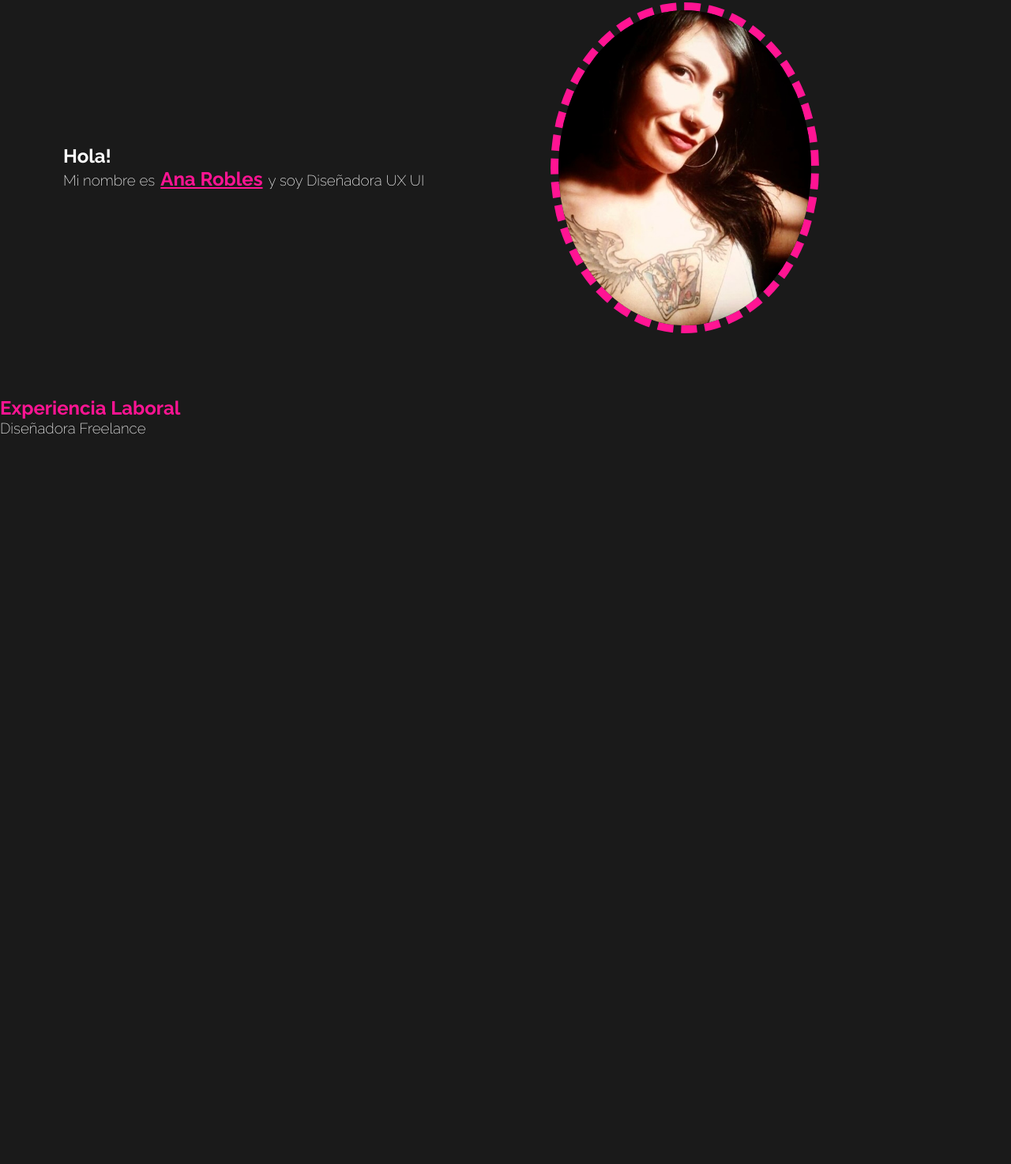
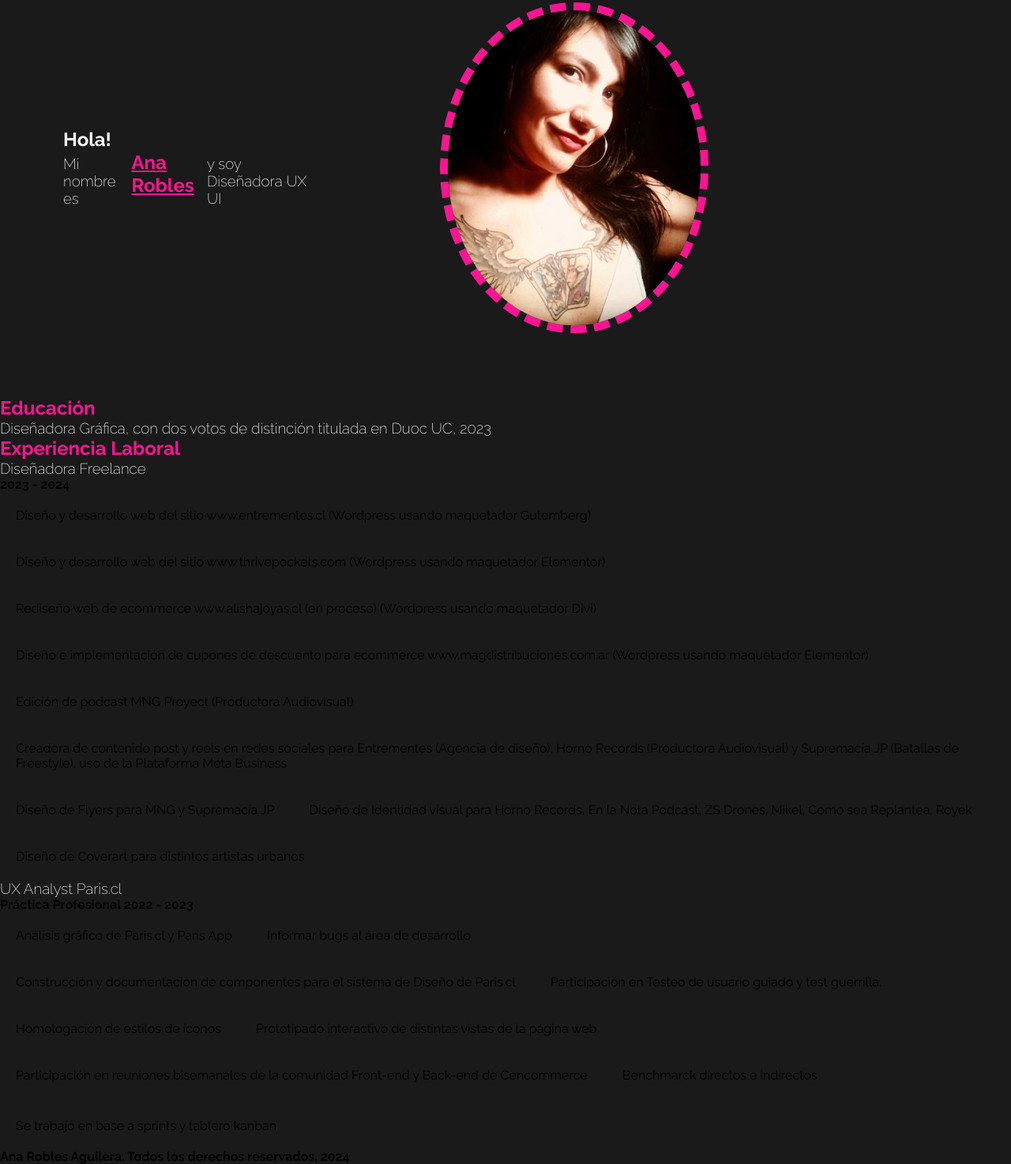
Before and after one commit to pizzadeveloper/AnaRob777.github.io, a plain HTML site: page index.html in a window 1280 px wide. Shown: the part 205-1679 px from the top of the page at 79% size. Before the commit the page ends 800 px from the top, so only its background shows below. Drawn offline with Linux system fonts and the light colour scheme.

Commit message:
segundo commit

```diff
--- a/index.html
+++ b/index.html
@@ -16,14 +16,11 @@
         <img class="logo" src="./assets/img/LOGO ANA LETRAS BLANCAS-03.png">
         <nav>
             <ul>
-                <li>
+                <li class="navegador">
                     <a>Curriculum</a>
                 </li>
-                <li>
+                <li class="navegador">
                     <a>Portafolio</a>
-                </li>
-                <li>
-                    <a>Forks</a>
                 </li>
             </ul>
         </nav>
@@ -37,23 +34,73 @@
                     <h2 class="name"><u>Ana Robles</u></h2>
                     <h3>y soy Diseñadora UX UI</h3>
                 </div>
-
             </div>
             <div class="foto-presentacion">
                 <img class=foto-hero src="./assets/img/mi foto.jpeg">
             </div>
+            <div class="area" >
+                <ul class="circles">
+                        <li></li>
+                        <li></li>
+                        <li></li>
+                        <li></li>
+                        <li></li>
+                        <li></li>
+                        <li></li>
+                        <li></li>
+                        <li></li>
+                        <li></li>
+                </ul>
+        </div >
         </section>
-        <section class="experiencia">
+        <section id="educación">
             <div>
+                <h2>Educación</h2>
+                <h3>Diseñadora Gráfica, con dos votos de distinción titulada en Duoc UC, 2023</h3>
+
+            </div>
+        </section>
+        <section id="experiencia">
+            <div class="minisec">
                 <h2>Experiencia Laboral</h2>
                 <h3>Diseñadora Freelance</h3>
-                <p></p>
+                <h4>2023 - 2024</h4>
+                <ul>
+                    <li><p>Diseño y desarrollo web del sitio www.entrementes.cl (Wordpress usando maquetador Gutemberg)</p>
+                    </li>
+                    <li><p>Diseño y desarrollo web del sitio www.thrivepockets.com (Wordpress usando maquetador Elementor)</p></li>
+                    <li><p>Rediseño web de ecommerce www.alishajoyas.cl (en proceso) (Wordpress usando maquetador Divi)</p></li>
+                    <li><p>Diseño e implementación de cupones de descuento para ecommerce www.magdistribuciones.com.ar (Wordpress usando maquetador Elementor)</p></li>
+                    <li><p>Edición de podcast MNG Proyect (Productora Audiovisual)</p></li>
+                    <li><p>Creadora de contenido post y reels en redes sociales para Entrementes (Agencia de diseño), Horno Records (Productora Audiovisual) y Supremacía JP (Batallas de Freestyle), uso de la Plataforma Meta Business
+                    </p></li>
+                    <li><p>Diseño de Flyers para MNG y Supremacía JP</p></li>
+                    <li><p>Diseño de Identidad visual para Horno Records, En la Nota Podcast, ZS Drones, Mikel, Como sea Replantea, Royek</p></li>
+                    <li><p>Diseño de Coverart para distintos artistas urbanos</p></li>
+                </ul>
             </div>
-
+            <div class="minisec">
+                <h3>UX Analyst Paris.cl</h3>
+                <h4>Práctica Profesional 2022 - 2023</h4>
+                <ul>
+                    <li><p>Análisis gráfico de Paris.cl y Paris App</p></li>
+                    <li><p>Informar bugs al área de desarrollo</p></li>
+                    <li><p>Construcción y documentación de componentes para el sistema de Diseño de Paris.cl</p></li>
+                    <li><p>Participación en Testeo de usuario guiado y test guerrilla.</p></li>
+                    <li><p>Homologación de estilos de íconos</p></li>
+                    <li><p>Prototipado interactivo de distintas vistas de la página web
+                    </p></li>
+                    <li><p>Participación en reuniones bisemanales de la comunidad Front-end y Back-end de Cencommerce</p></li>
+                    <li><p>Benchmarck directos e indirectos</p></li>
+                    <li><p>Se trabajó en base a sprints y tablero kanban</p></li>
+                    <li><p></p></li>
+                </ul>
+            </div>
         </section>
-
     </main>
     <footer>
-
+        <h4>Ana Robles Aguilera. Todos los derechos reservados, 2024</h4>
     </footer>
+    <script src="./js/web.js"></script>
+</body>
 </html>
```
